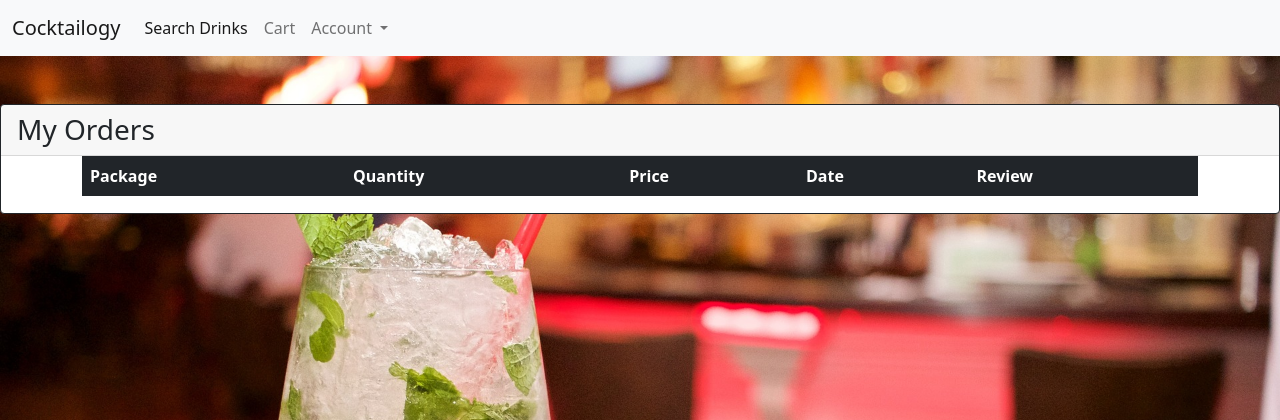
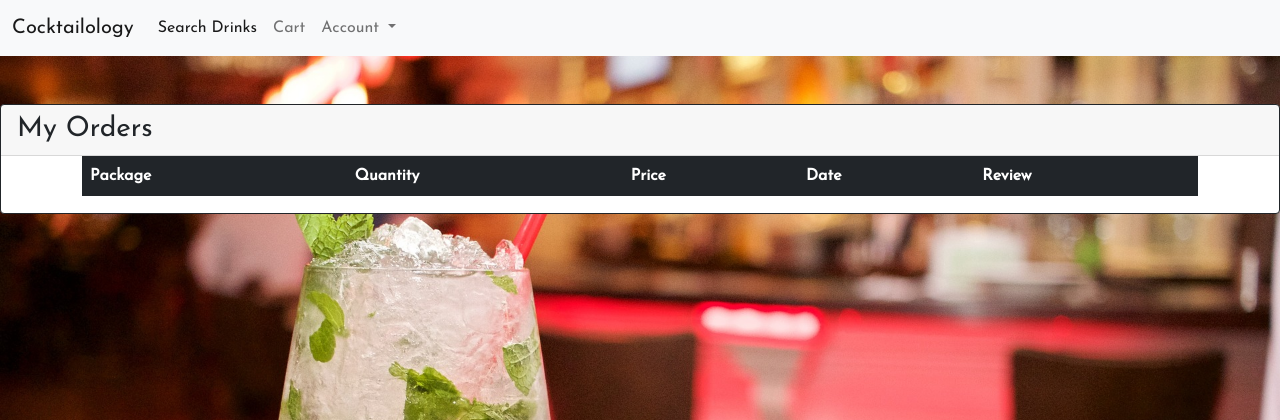
Before and after one commit to yukihkt/cocktailology, a Flask app: template templates/account_pages/order_history.html in a window 1280 px wide. Shown: the top 420 px of the page. Run offline with Flask 2, Linux system fonts and the light colour scheme; the template is opened without the code that fills it, so the values that code supplies are empty.

Commit message:
just updating the font cause i'm a material girl 💅🏼

```diff
--- a/templates/account_form.html
+++ b/templates/account_form.html
@@ -8,11 +8,11 @@
     <link href="https://cdn.jsdelivr.net/npm/bootstrap@5.1.0/dist/css/bootstrap.min.css" rel="stylesheet"
     integrity="sha384-KyZXEAg3QhqLMpG8r+8fhAXLRk2vvoC2f3B09zVXn8CA5QIVfZOJ3BCsw2P0p/We"
     crossorigin="anonymous">
-
+    <link href='https://fonts.googleapis.com/css?family=Josefin Sans' rel='stylesheet'>
 
     <title>Account Form</title>
 </head>
-<body>
+<body style="font-family: Josefin Sans;">
     <div class="container-fluid">
         <div class="row justify-content-md-center">
             <!-- <div class="col-center">
--- a/templates/account_pages/account_details.html
+++ b/templates/account_pages/account_details.html
@@ -8,6 +8,8 @@
     <link href="https://cdn.jsdelivr.net/npm/bootstrap@5.1.0/dist/css/bootstrap.min.css" rel="stylesheet"
     integrity="sha384-KyZXEAg3QhqLMpG8r+8fhAXLRk2vvoC2f3B09zVXn8CA5QIVfZOJ3BCsw2P0p/We"
     crossorigin="anonymous">
+    <link href='https://fonts.googleapis.com/css?family=Josefin Sans' rel='stylesheet'>
+
     <title>Cocktail Packages</title>
 </head>
 <style>
@@ -15,6 +17,7 @@
     background-image: url(../images/cocktail_background.jpg);
     background-size: cover;
     background-attachment: fixed;
+    font-family: 'Josefin Sans';
   }
   .content{
     background: white;
@@ -26,7 +29,7 @@
 <body>
   <nav class="navbar navbar-expand-lg navbar-light bg-light">
     <div class="container-fluid">
-      <a class="navbar-brand" href="#">Cocktailogy</a>
+      <a class="navbar-brand" href="#">Cocktailology</a>
       <button class="navbar-toggler" type="button" data-bs-toggle="collapse" data-bs-target="#navbarNavDropdown" aria-controls="navbarNavDropdown" aria-expanded="false" aria-label="Toggle navigation">
         <span class="navbar-toggler-icon"></span>
       </button>
--- a/templates/account_pages/order_history.html
+++ b/templates/account_pages/order_history.html
@@ -8,6 +8,8 @@
     <link href="https://cdn.jsdelivr.net/npm/bootstrap@5.1.0/dist/css/bootstrap.min.css" rel="stylesheet"
     integrity="sha384-KyZXEAg3QhqLMpG8r+8fhAXLRk2vvoC2f3B09zVXn8CA5QIVfZOJ3BCsw2P0p/We"
     crossorigin="anonymous">
+    <link href='https://fonts.googleapis.com/css?family=Josefin Sans' rel='stylesheet'>
+
     <title>Cocktail Packages</title>
 </head>
 <style>
@@ -15,6 +17,7 @@
     background-image: url(../images/cocktail_background.jpg);
     background-size: cover;
     background-attachment: fixed;
+    font-family: 'Josefin Sans';
   }
   .content{
     background: white;
@@ -26,7 +29,7 @@
 <body>
     <nav class="navbar navbar-expand-lg navbar-light bg-light">
         <div class="container-fluid">
-          <a class="navbar-brand" href="#">Cocktailogy</a>
+          <a class="navbar-brand" href="#">Cocktailology</a>
           <button class="navbar-toggler" type="button" data-bs-toggle="collapse" data-bs-target="#navbarNavDropdown" aria-controls="navbarNavDropdown" aria-expanded="false" aria-label="Toggle navigation">
             <span class="navbar-toggler-icon"></span>
           </button>
--- a/templates/home.html
+++ b/templates/home.html
@@ -9,14 +9,16 @@
     <link href="https://cdn.jsdelivr.net/npm/bootstrap@5.1.0/dist/css/bootstrap.min.css" rel="stylesheet"
     integrity="sha384-KyZXEAg3QhqLMpG8r+8fhAXLRk2vvoC2f3B09zVXn8CA5QIVfZOJ3BCsw2P0p/We"
     crossorigin="anonymous">
+    <link href='https://fonts.googleapis.com/css?family=Josefin Sans' rel='stylesheet'>
+
 </head>
-<body>
+<body style="font-family: Josefin Sans;">
     <div class="container">
         <div class="row justify-content-center">
             <img src="martini-drink.gif" style="width:250px;height:auto;" >
 
         </div>
-        <h1 class="row justify-content-center ps-4">Cocktailogy</h1>
+        <h1 class="row justify-content-center ps-4">Cocktailology</h1>
         <div class="row justify-content-center">
             <div id="spinner"
             style="
--- a/templates/search_package.html
+++ b/templates/search_package.html
@@ -8,6 +8,8 @@
     <link href="https://cdn.jsdelivr.net/npm/bootstrap@5.1.0/dist/css/bootstrap.min.css" rel="stylesheet"
     integrity="sha384-KyZXEAg3QhqLMpG8r+8fhAXLRk2vvoC2f3B09zVXn8CA5QIVfZOJ3BCsw2P0p/We"
     crossorigin="anonymous">
+    <link href='https://fonts.googleapis.com/css?family=Josefin Sans' rel='stylesheet'>
+
     <title>Cocktail Packages</title>
 </head>
 <style>
@@ -15,6 +17,7 @@
     background-image: url(images/cocktail_background.jpg);
     background-size: cover;
     background-attachment: fixed;
+    font-family: 'Josefin Sans';
   }
   .content{
     background: white;
@@ -38,7 +41,7 @@
 <body>
   <nav class="navbar navbar-expand-lg navbar-light bg-light">
     <div class="container-fluid">
-      <a class="navbar-brand" href="#">Cocktailogy</a>
+      <a class="navbar-brand" href="#">Cocktailology</a>
       <button class="navbar-toggler" type="button" data-bs-toggle="collapse" data-bs-target="#navbarNavDropdown" aria-controls="navbarNavDropdown" aria-expanded="false" aria-label="Toggle navigation">
         <span class="navbar-toggler-icon"></span>
       </button>
```
